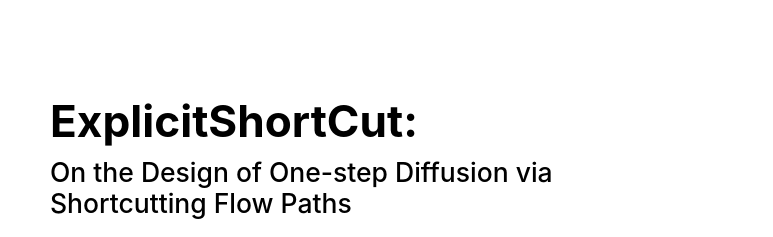
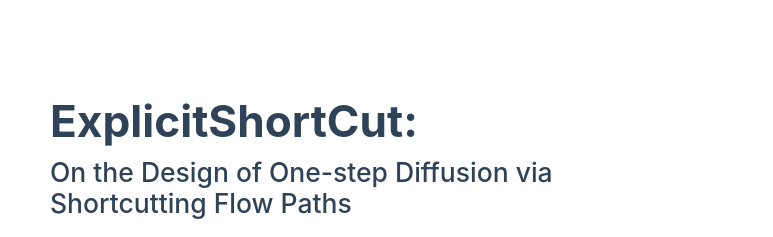
Before and after one commit to EDAPINENUT/explicitshortcut-project-page, a plain HTML site: page index.html in a window 1280 px wide. Shown: the top 237 px of the page, 0-773 px from the left. Drawn offline with nearby package versions, Linux system fonts and the light colour scheme; no server answers.

Commit message:
add-hyperef

```diff
--- a/style.css
+++ b/style.css
@@ -17,6 +17,7 @@
   display: block;
   font-size: 1.15em;
   font-weight: 700;
+  color: #2f4358;
   margin-bottom: 0.2em;
 }
 
@@ -24,6 +25,7 @@
   display: block;
   font-size: 0.82em;
   font-weight: 500;
+  color: #2f4358;
 }
 
 .header-image img {
```
